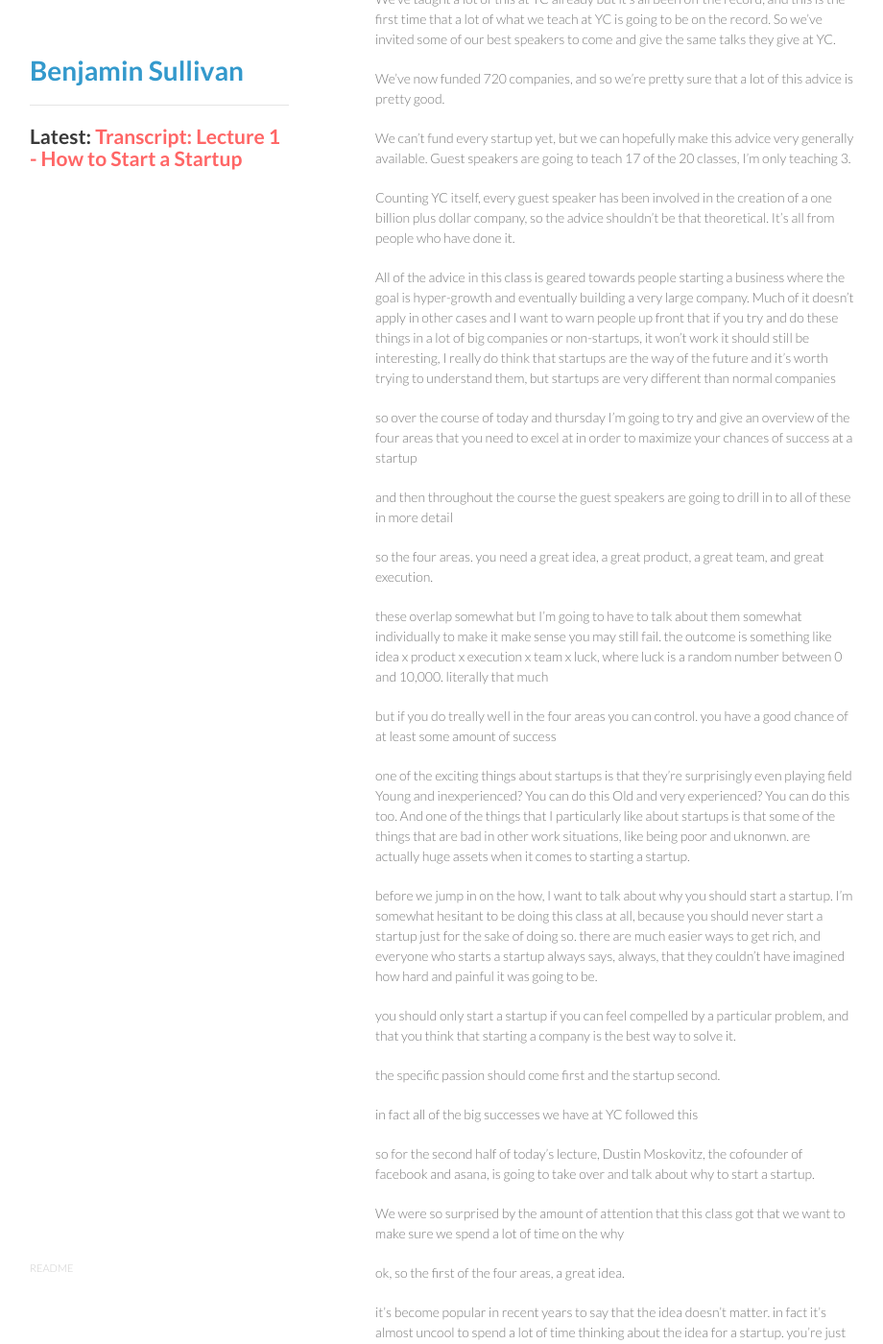
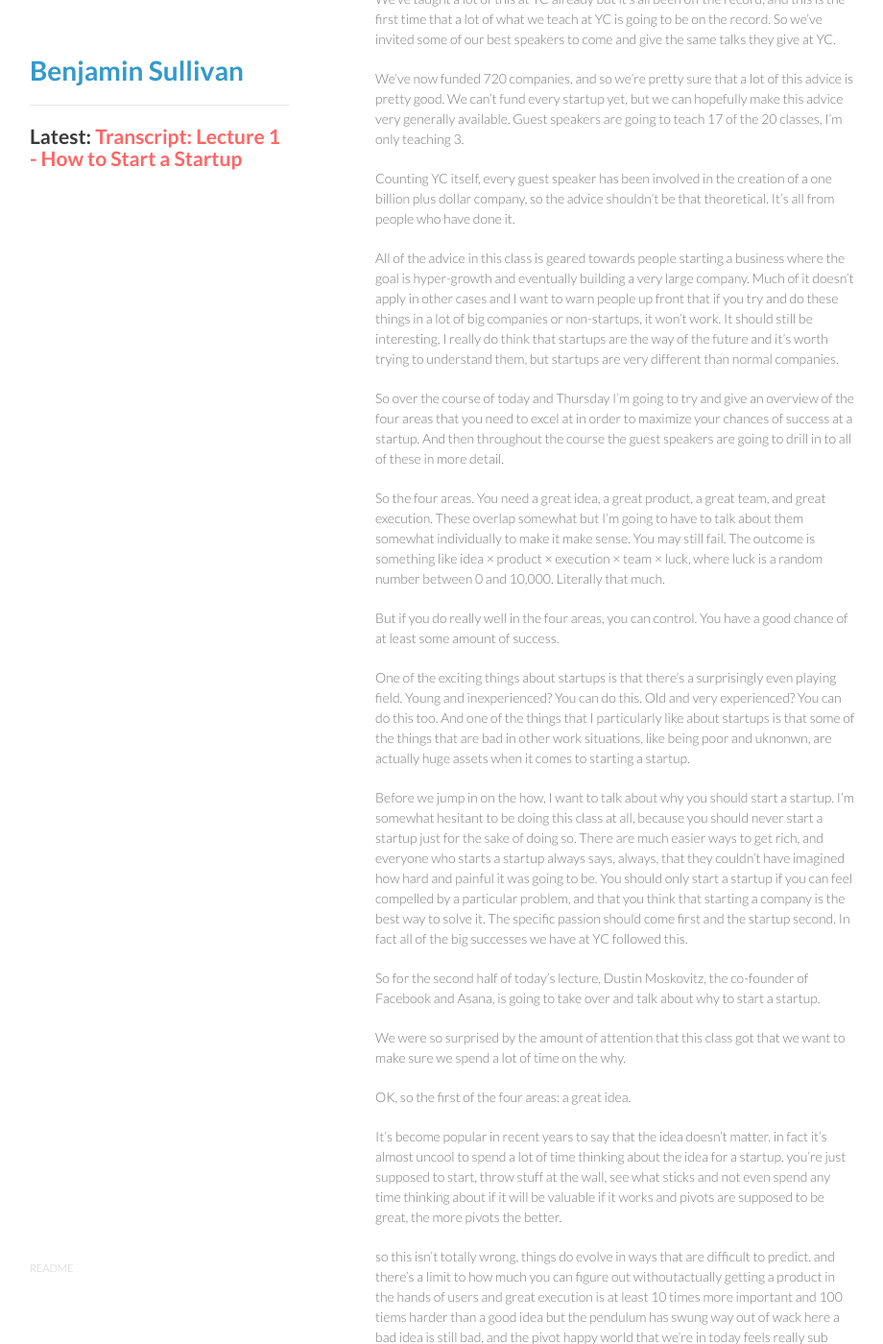
Before and after one commit to bnjs/bnjs.github.io, a Jekyll site: the page built from _posts/2014-09-25-transcript-lecture-1-how-to-start-a-startup.md, in a window 1280 px wide and 1400 px high, scrolled down 723 px. Shown: the whole window at 96% size, without its empty margins (179-1099 px from the left). Built offline with Jekyll 4.4.1, drawn with Linux system fonts in a browser that asks for light colours; nearby versions of some CDN libraries; some of the changed text lies outside the part shown.

Commit message:
Edit the introduction

```diff
--- a/_posts/2014-09-25-transcript-lecture-1-how-to-start-a-startup.md
+++ b/_posts/2014-09-25-transcript-lecture-1-how-to-start-a-startup.md
@@ -15,50 +15,29 @@ So at YC we've been teaching people how to start startups for 9 years. Most of i
 
 We've taught a lot of this at YC already but it's all been off the record, and this is the first time that a lot of what we teach at YC is going to be on the record. So we've invited some of our best speakers to come and give the same talks they give at YC.
 
-We've now funded 720 companies, and so we're pretty sure that a lot of this advice is pretty good.
-
-We can't fund every startup yet, but we can hopefully make this advice very generally available. Guest speakers are going to teach 17 of the 20 classes, I'm only teaching 3.
+We've now funded 720 companies, and so we're pretty sure that a lot of this advice is pretty good. We can't fund every startup yet, but we can hopefully make this advice very generally available. Guest speakers are going to teach 17 of the 20 classes, I'm only teaching 3.
 
 Counting YC itself, every guest speaker has been involved in the creation of a one billion plus dollar company, so the advice shouldn't be that theoretical. It's all from people who have done it.
 
-All of the advice in this class is geared towards people starting a business where the goal is hyper-growth and eventually building a very large company. Much of it doesn't apply in other cases and I want to warn people up front that if you try and do these things in a lot of big companies or non-startups, it won't work
-it should still be interesting, I really do think that startups are the way of the future and it's worth trying to understand them, but startups are very different than normal companies
+All of the advice in this class is geared towards people starting a business where the goal is hyper-growth and eventually building a very large company. Much of it doesn't apply in other cases and I want to warn people up front that if you try and do these things in a lot of big companies or non-startups, it won't work. It should still be interesting, I really do think that startups are the way of the future and it's worth trying to understand them, but startups are very different than normal companies.
 
-so over the course of today and thursday I'm going to try and give an overview of the four areas that you need to excel at in order to maximize your chances of success at a startup
+So over the course of today and Thursday I'm going to try and give an overview of the four areas that you need to excel at in order to maximize your chances of success at a startup. And then throughout the course the guest speakers are going to drill in to all of these in more detail.
 
-and then throughout the course the guest speakers are going to drill in to all of these in more detail
+So the four areas. You need a great idea, a great product, a great team, and great execution. These overlap somewhat but I'm going to have to talk about them somewhat individually to make it make sense. You may still fail. The outcome is something like idea &times; product &times; execution &times; team &times; luck, where luck is a random number between 0 and 10,000. Literally that much.
 
-so the four areas. you need a great idea, a great product, a great team, and great execution.
+But if you do really well in the four areas, you can control. You have a good chance of at least some amount of success.
 
-these overlap somewhat but I'm going to have to talk about them somewhat individually to make it make sense
-you may still fail.
-the outcome is something like idea x product x execution x team x luck, where luck is a random number between 0 and 10,000. literally that much
+One of the exciting things about startups is that there's a surprisingly even playing field. Young and inexperienced? You can do this. Old and very experienced? You can do this too. And one of the things that I particularly like about startups is that some of the things that are bad in other work situations, like being poor and uknonwn, are actually huge assets when it comes to starting a startup.
 
-but if you do treally well in the four areas you can control.
-you have a good chance of at least some amount of success
+Before we jump in on the how, I want to talk about why you should start a startup. I'm somewhat hesitant to be doing this class at all, because you should never start a startup just for the sake of doing so. There are much easier ways to get rich, and everyone who starts a startup always says, always, that they couldn't have imagined how hard and painful it was going to be. You should only start a startup if you can feel compelled by a particular problem, and that you think that starting a company is the best way to solve it. The specific passion should come first and the startup second. In fact all of the big successes we have at YC followed this.
 
-one of the exciting things about startups is that they're surprisingly even playing field
-Young and inexperienced? You can do this
-Old and very experienced? You can do this too.
-And one of the things that I particularly like about startups is that some of the things that are bad in other work situations, like being poor and uknonwn. are actually huge assets when it comes to starting a startup.
+So for the second half of today's lecture, Dustin Moskovitz, the co-founder of Facebook and Asana, is going to take over and talk about why to start a startup.
 
-before we jump in on the how, I want to talk about why you should start a startup.
-I'm somewhat hesitant to be doing this class at all, because you should never start a startup just for the sake of doing so.
-there are much easier ways to get rich, and everyone who starts a startup always says, always, that they couldn't have imagined how hard and painful it was going to be.
+We were so surprised by the amount of attention that this class got that we want to make sure we spend a lot of time on the why.
 
-you should only start a startup if you can feel compelled by a particular problem, and that you think that starting a company is the best way to solve it.
+OK, so the first of the four areas: a great idea.
 
-the specific passion should come first and the startup second.
-
-in fact all of the big successes we have at YC followed this
-
-so for the second half of today's lecture, Dustin Moskovitz, the cofounder of facebook and asana, is going to take over and talk about why to start a startup.
-
-We were so surprised by the amount of attention that this class got that we want to make sure we spend a lot of time on the why
-
-ok, so the first of the four areas, a great idea.
-
-it's become popular in recent years to say that the idea doesn't matter. in fact it's almost uncool to spend a lot of time thinking about the idea for a startup.
+It's become popular in recent years to say that the idea doesn't matter. in fact it's almost uncool to spend a lot of time thinking about the idea for a startup.
 you're just supposed to start, throw stuff at the wall, see what sticks and not even spend any time thinking about if it will be valuable if it works
 and pivots are supposed to be great, the more pivots the better.
 
```
